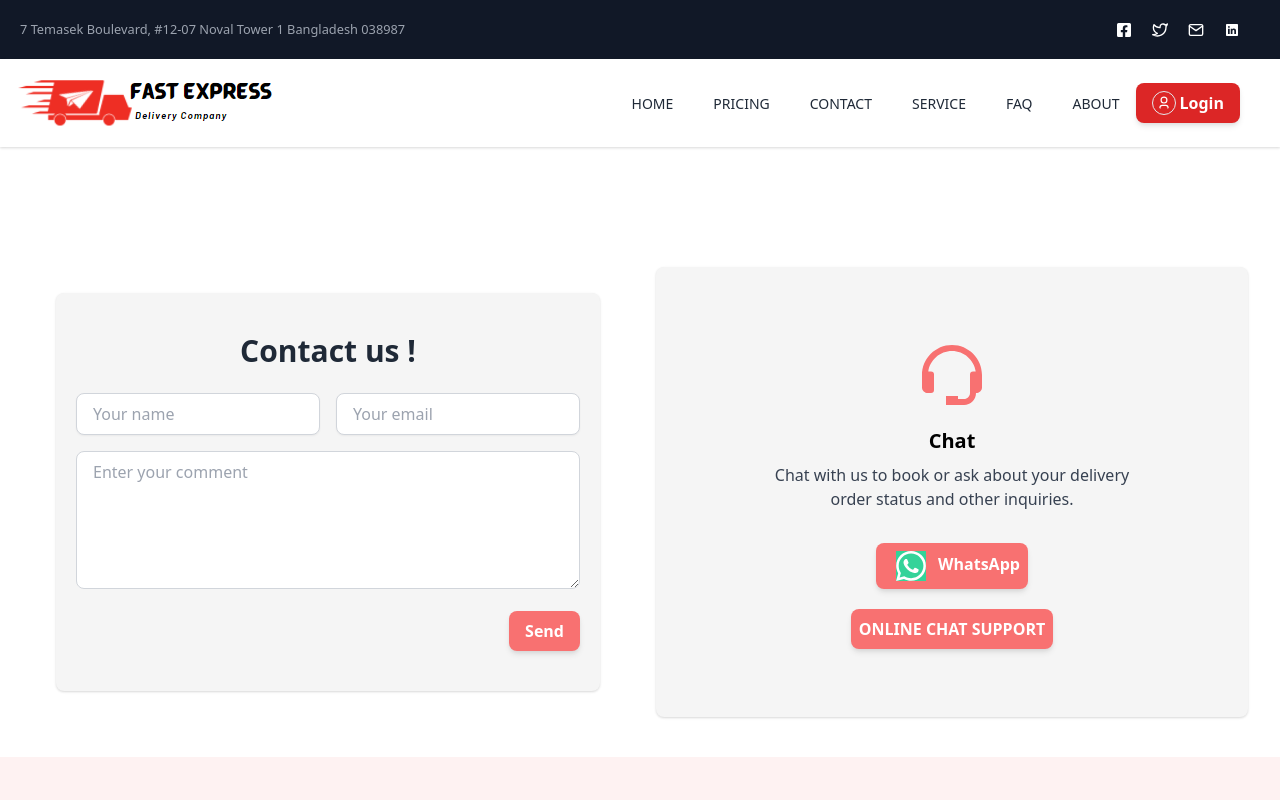
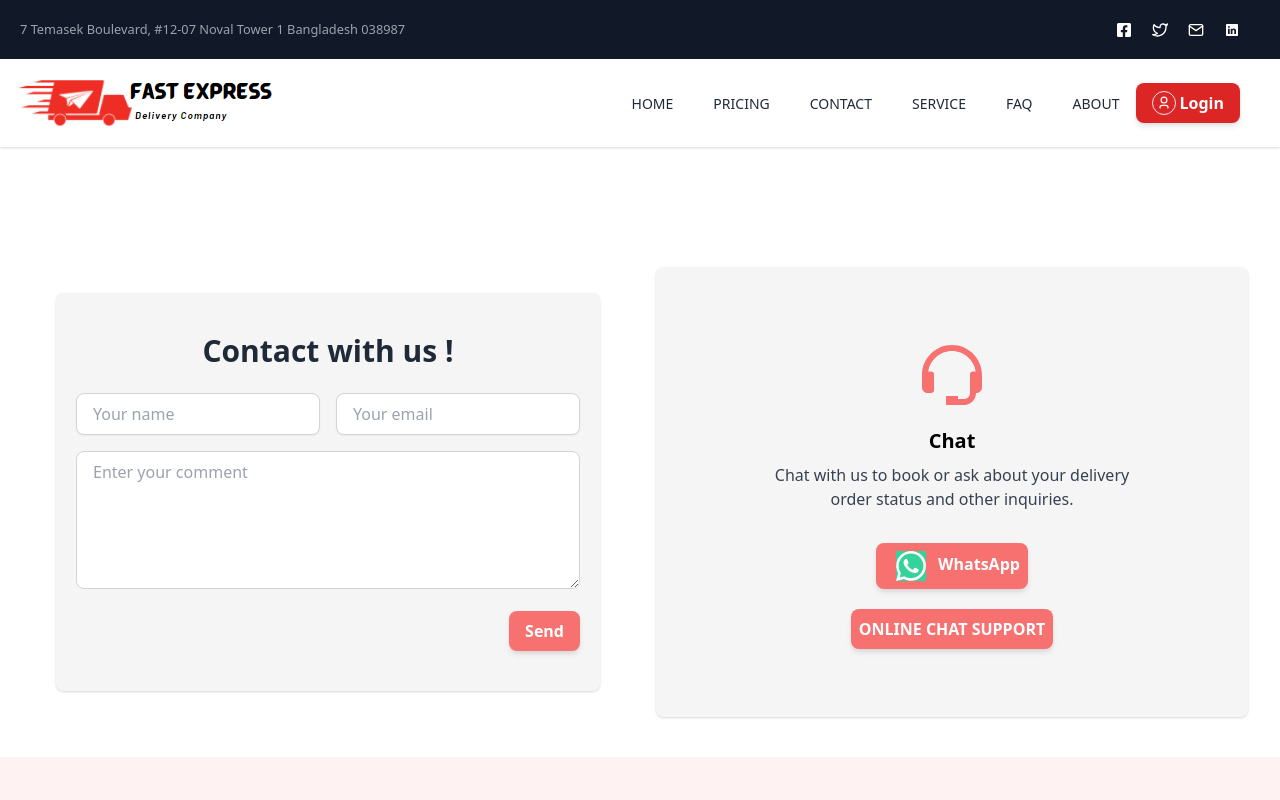
Before and after one commit to debuger317/Fast-Express, a React (Create React App) app in the folder frontend/: page /contact in a window 1280 px wide. Shown: the top 800 px of the page. Built offline with nearby package versions, Linux system fonts and the light colour scheme.

Commit message:
cion with us

```diff
--- a/frontend/src/components/contact/Contact.jsx
+++ b/frontend/src/components/contact/Contact.jsx
@@ -51,7 +51,7 @@ const Contact = () => {
                                 <form onSubmit={sendEmail} class="mt-10 lg:-mx-4 relative relative-20 lg:mt-0 lg:col-start-1">
                                     <div class="div-fix w-full max-w-2xl px-5 py-10 m-auto mt-10 bg-white rounded-lg shadow dark:bg-gray-800">
                                         <div class=" font-bold mb-6 text-3xl font-light text-center text-gray-800 dark:text-white">
-                                            Contact us !
+                                            Contact with us !
                                         </div>
                                         <div class="grid max-w-xl grid-cols-2 gap-4 m-auto">
                                             <div class="col-span-2 lg:col-span-1">
```
Also changed, not shown: 1 other file (tests, documents, lock files or other folders).
